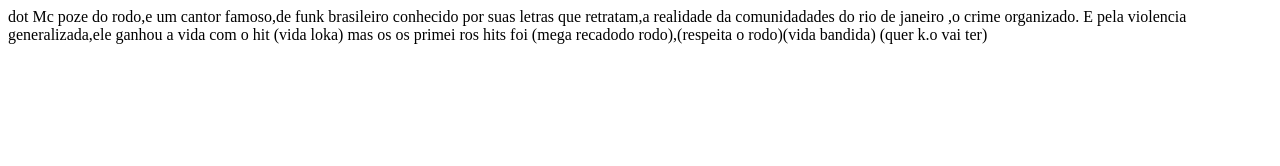
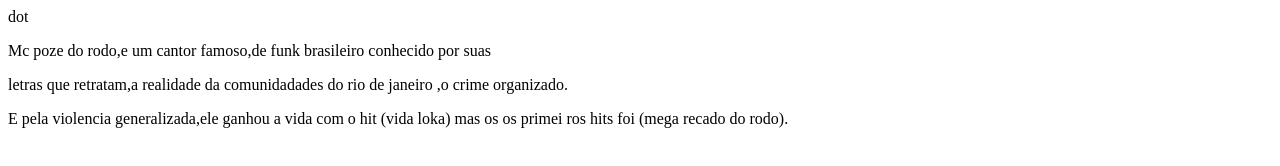
Before and after one commit to adnzindo171/mc-poze, a plain HTML site: page index.html in a window 1280 px wide. Drawn offline with Linux system fonts and the light colour scheme.

Commit message:
adicionado tags de titulo e paragrafo

```diff
--- a/index.html
+++ b/index.html
@@ -1,6 +1,6 @@
- <h1rajetoria mc poze do rodo ></h1>dot
+ <h1trajetoria mc poze do rodo ></h1>dot
 
-Mc poze do rodo,e um cantor famoso,de funk brasileiro conhecido por suas
-letras que retratam,a realidade da comunidadades do rio de janeiro ,o crime organizado.
-E pela violencia generalizada,ele ganhou a vida com o hit (vida loka) mas os os primei
-ros hits foi (mega recadodo rodo),(respeita o rodo)(vida bandida) (quer k.o vai ter)
+<p>Mc poze do rodo,e um cantor famoso,de funk brasileiro conhecido por suas
+<p>letras que retratam,a realidade da comunidadades do rio de janeiro ,o crime organizado.
+<p>E pela violencia generalizada,ele ganhou a vida com o hit (vida loka) mas os os primei
+ros hits foi (mega recado do rodo).
```
